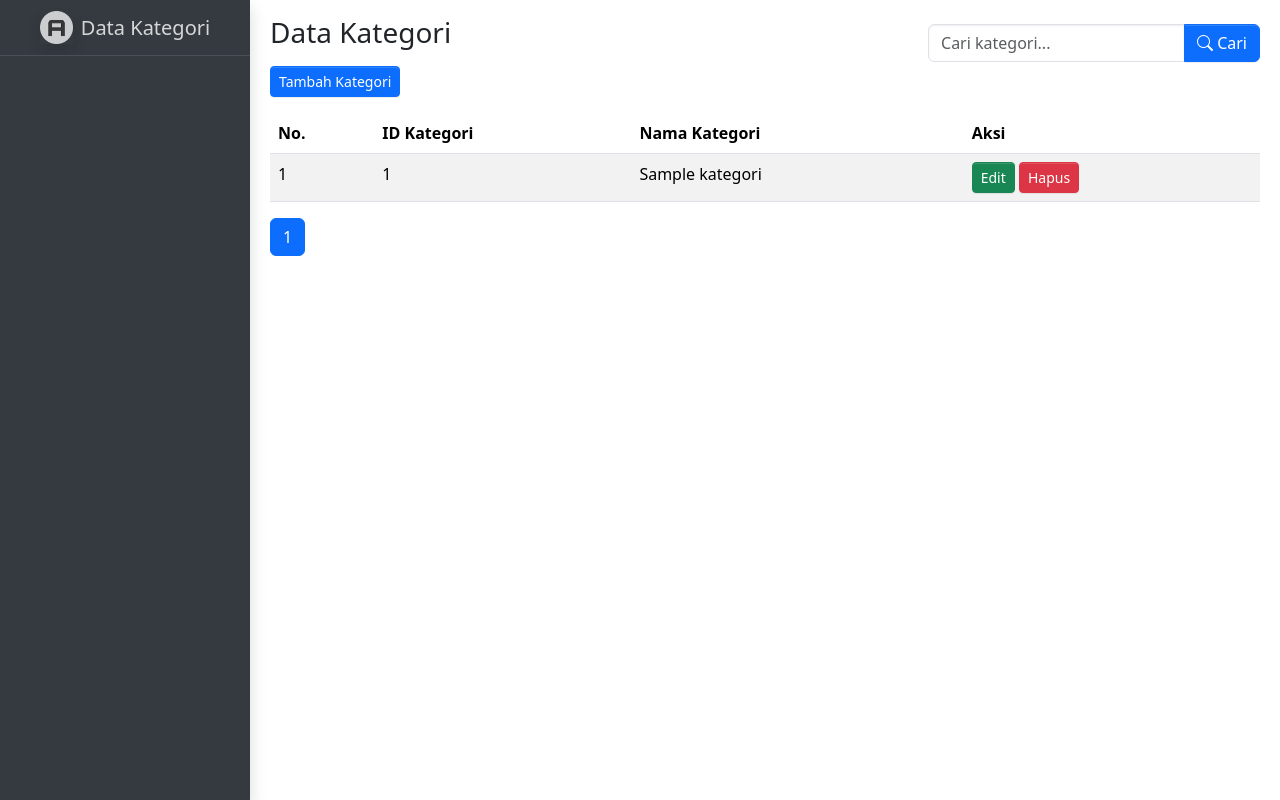
After one commit to Chikamaulia11/uji_promnet, a PHP site: page /index_kategori.php in a window 1280 px wide. The commit adds this page. Run offline with PHP 8.4, Linux system fonts and the light colour scheme; tables that the repository leaves empty or names only in its code hold one stand-in row (values such as "Sample post").

Commit message:
menambahkan kategori

```diff
--- a/function.php
+++ b/function.php
@@ -243,5 +243,26 @@ function login($data){
     }
 }
 
+function tambah_kategori($data){
+    global $conn;
+    $nama = htmlspecialchars($data['nama_kategori']);
+    mysqli_query($conn, "INSERT INTO kategori (nama_kategori) VALUES ('$nama')");
+    return mysqli_affected_rows($conn);
+}
+
+function ubah_kategori($data){
+    global $conn;
+    $id = $data['id_kategori'];
+    $nama = htmlspecialchars($data['nama_kategori']);
+    mysqli_query($conn, "UPDATE kategori SET nama_kategori='$nama' WHERE id_kategori=$id");
+    return mysqli_affected_rows($conn);
+}
+
+function hapus_kategori($id){
+    global $conn;
+    mysqli_query($conn, "DELETE FROM kategori WHERE id_kategori=$id");
+    return mysqli_affected_rows($conn);
+}
+
 
 ?>
--- a/index.php
+++ b/index.php
@@ -252,13 +252,13 @@
                 </a>
                 <ul class="nav nav-treeview">
                   <li class="nav-item">
-                    <a href="./index.html" class="nav-link active">
+                    <a href="./index.php" class="nav-link active">
                       <i class="nav-icon bi bi-circle"></i>
                       <p>Data Buku</p>
                     </a>
                   </li>
                   <li class="nav-item">
-                    <a href="./index2.html" class="nav-link">
+                    <a href="./index_kategori.php" class="nav-link">
                       <i class="nav-icon bi bi-circle"></i>
                       <p>Data Kategori</p>
                     </a>
--- /dev/null
+++ b/index_kategori.php
@@ -0,0 +1,114 @@
+<?php
+require("function.php");
+
+// Pagination
+$perPage = 5;
+$page = isset($_GET['page']) ? (int)$_GET['page'] : 1;
+$start = ($page - 1) * $perPage;
+
+// Search
+$keyword = $_GET['keyword'] ?? '';
+$where = $keyword ? "WHERE nama_kategori LIKE '%$keyword%'" : "";
+
+// Ambil total data untuk pagination
+$totalData = count(query("SELECT * FROM kategori $where"));
+$totalPage = ceil($totalData / $perPage);
+
+// Ambil data kategori
+$kategori = query("SELECT * FROM kategori $where ORDER BY id_kategori DESC LIMIT $start, $perPage");
+?>
+
+<!DOCTYPE html>
+<html lang="en">
+<head>
+    <meta charset="UTF-8">
+    <title>Data Kategori</title>
+    <link rel="stylesheet" href="dist/css/adminlte.min.css">
+    <link rel="stylesheet" href="https://cdn.jsdelivr.net/npm/bootstrap-icons@1.13.1/font/bootstrap-icons.min.css">
+</head>
+<body class="layout-fixed sidebar-expand-lg">
+<div class="app-wrapper">
+    <!-- Sidebar bisa di-copy dari index.php -->
+    <aside class="app-sidebar bg-body-secondary shadow" data-bs-theme="dark">
+        <div class="sidebar-brand">
+            <a href="index_kategori.php" class="brand-link">
+                <img src="dist/assets/img/AdminLTELogo.png" alt="Logo" class="brand-image opacity-75 shadow">
+                <span class="brand-text fw-light">Data Kategori</span>
+            </a>
+        </div>
+    </aside>
+
+    <main class="app-main">
+        <div class="app-content-header">
+            <div class="container-fluid">
+                <div class="row">
+                    <div class="col-sm-6">
+                        <h3 class="mb-3">Data Kategori</h3>
+                        <a href="tambah_kategori.php">
+                            <button class="btn btn-primary btn-sm">Tambah Kategori</button>
+                        </a>
+                    </div>
+                    <div class="col-sm-6 d-flex flex-column align-items-end">
+                        <form class="mt-2" method="GET">
+                            <div class="input-group">
+                                <input type="text" name="keyword" class="form-control" placeholder="Cari kategori..." value="<?= htmlspecialchars($keyword) ?>">
+                                <button class="btn btn-primary" type="submit">
+                                    <i class="bi bi-search"></i> Cari
+                                </button>
+                            </div>
+                        </form>
+                    </div>
+                </div>
+            </div>
+        </div>
+
+        <div class="app-content">
+            <div class="container-fluid">
+                <div class="row">
+                    <div class="col">
+                        <table class="table table-striped table-hover">
+                            <thead>
+                                <tr>
+                                    <th>No.</th>
+                                    <th>ID Kategori</th>
+                                    <th>Nama Kategori</th>
+                                    <th>Aksi</th>
+                                </tr>
+                            </thead>
+                            <tbody>
+                                <?php $no = $start + 1; ?>
+                                <?php foreach($kategori as $data): ?>
+                                <tr>
+                                    <td><?= $no++ ?></td>
+                                    <td><?= $data['id_kategori'] ?></td>
+                                    <td><?= $data['nama_kategori'] ?></td>
+                                    <td>
+                                        <a href="ubah_kategori.php?id_kategori=<?= $data['id_kategori'] ?>" class="btn btn-success btn-sm">Edit</a>
+                                        <a href="hapus_kategori.php?id_kategori=<?= $data['id_kategori'] ?>" onclick="return confirm('Yakin ingin hapus?')" class="btn btn-danger btn-sm">Hapus</a>
+                                    </td>
+                                </tr>
+                                <?php endforeach; ?>
+                            </tbody>
+                        </table>
+
+                        <!-- Pagination -->
+                        <nav>
+                            <ul class="pagination">
+                                <?php for($i=1; $i<=$totalPage; $i++): ?>
+                                    <li class="page-item <?= ($i==$page)?'active':'' ?>">
+                                        <a class="page-link" href="?page=<?= $i ?>&keyword=<?= urlencode($keyword) ?>"><?= $i ?></a>
+                                    </li>
+                                <?php endfor; ?>
+                            </ul>
+                        </nav>
+
+                    </div>
+                </div>
+            </div>
+        </div>
+    </main>
+</div>
+
+<script src="dist/js/adminlte.min.js"></script>
+</body>
+</html>
```
Also changed, not shown: hapus_kategori.php (added, +8 -0 lines), koneksi.php (added, +46 -0 lines), tambah_kategori.php (added, +17 -0 lines).
